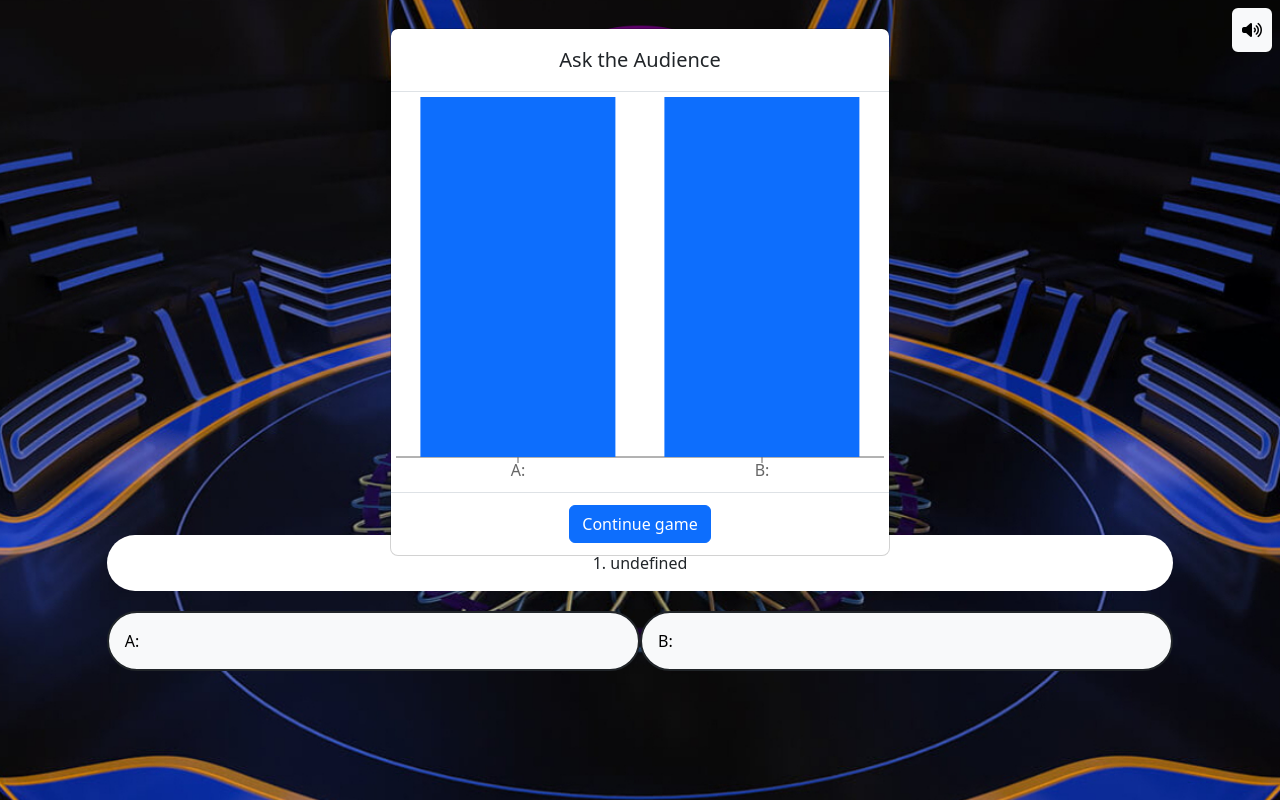
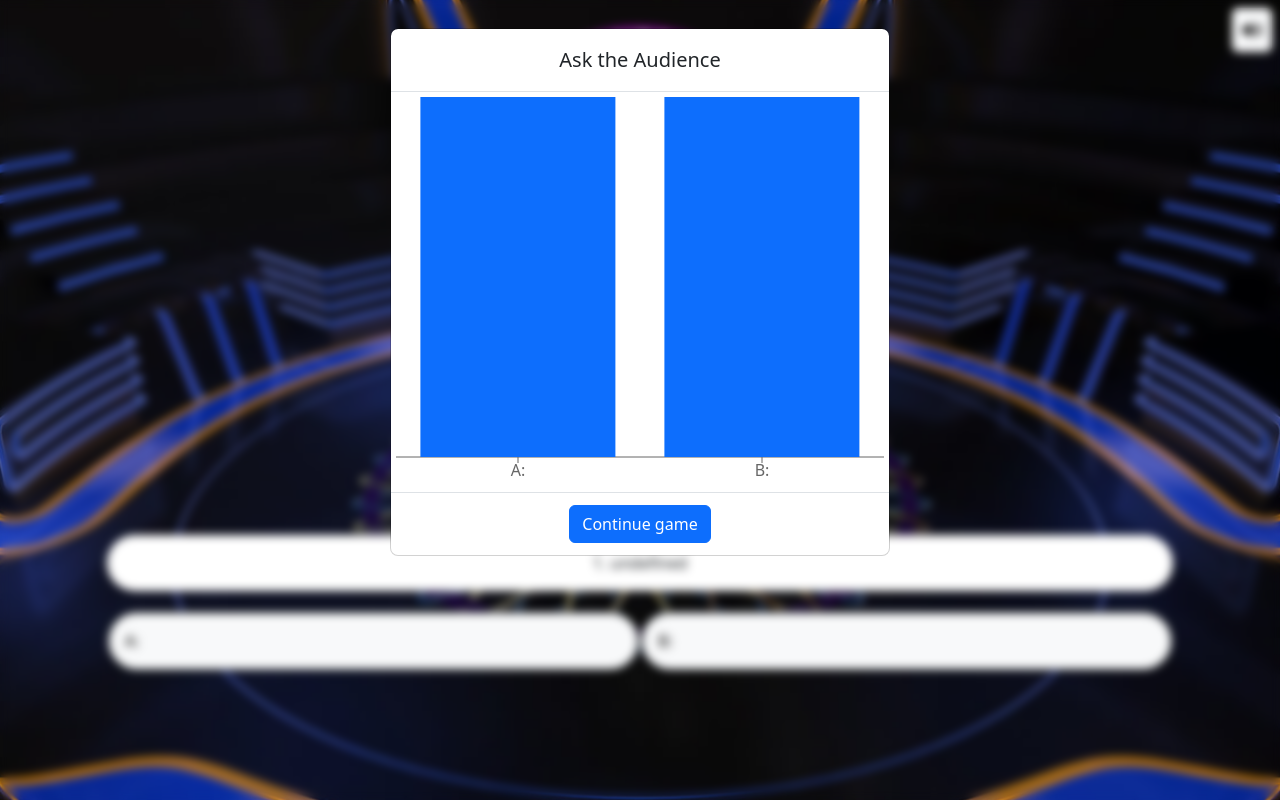
Before and after one commit to hristoz2020/milionaire-game-app, a React (Vite) app: page /#/start-game in a window 1280 px wide. Both pictures are taken after a click on the picture 640 px from the left and 395 px from the top of the page. Built offline with nearby package versions, Linux system fonts and the light colour scheme.

Commit message:
Added blurring when joker is clicked

```diff
--- a/src/components/CallAFrendModal.tsx
+++ b/src/components/CallAFrendModal.tsx
@@ -20,7 +20,7 @@ const CallAFrendModal = () => {
 
 	return (
 		<div
-			className={`modal fade ${
+			className={`modal fade opacity ${
 				isCallAFrendClicked ? "show d-block" : "d-none"
 			} `}
 			id="callFrendModal"
@@ -41,7 +41,7 @@ const CallAFrendModal = () => {
 						Your friend says: “Are you sure you read the question
 						correctly? Because if you did, you’d know the correct
 						answer is obviously{" "}
-						<span className="border rounded-4  p-1">
+						<span className="fw-bolder">
 							{questions[currentQuestionIndex]?.correct_answer}
 						</span>
 						."
--- a/src/components/ScaleModal.tsx
+++ b/src/components/ScaleModal.tsx
@@ -57,7 +57,7 @@ const ScaleModal: React.FC<ScaleModalOptions> = ({ options }) => {
 
 	return (
 		<div
-			className={`modal fade ${
+			className={`modal fade opacity ${
 				isAskTheAudienceClicked ? "show d-block" : "d-none"
 			}`}
 			id="scaleModal"
```
